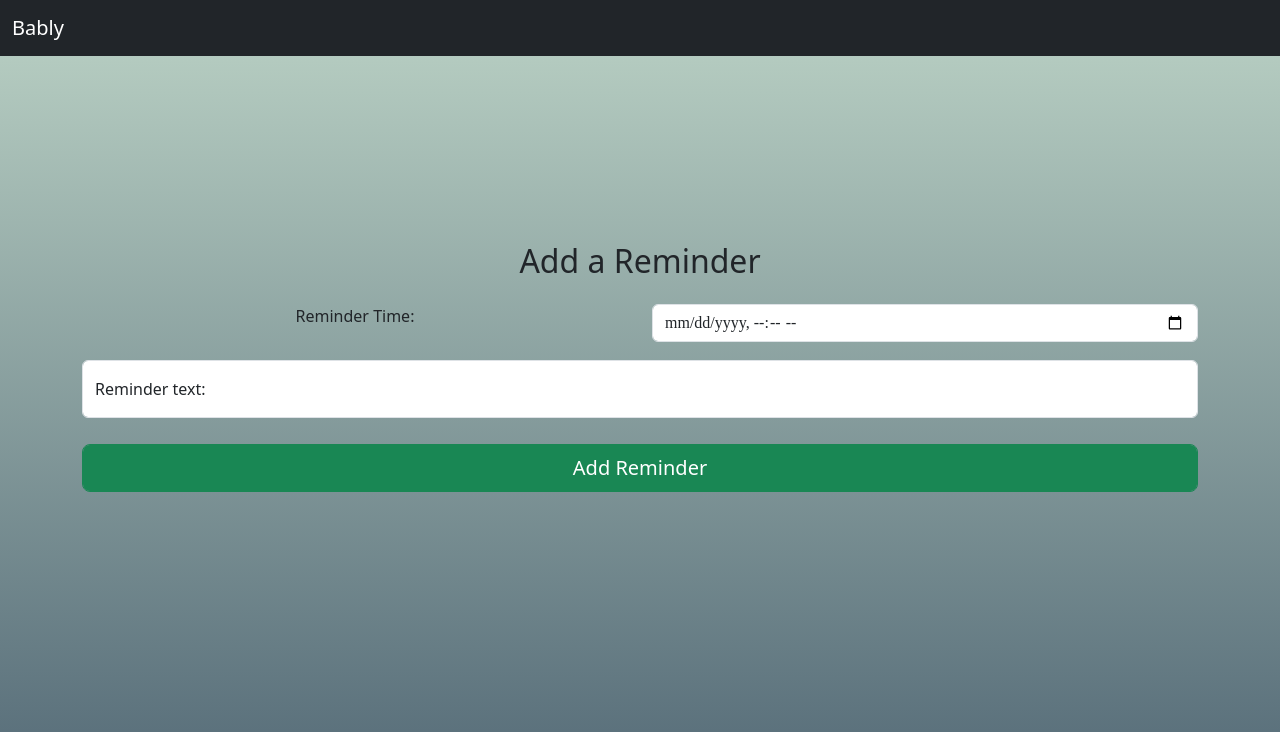
After one commit to gerardoh13/bably, a Flask app: page /reminders in a window 1280 px wide. The commit adds this page. Shown: the top 732 px of the page. Run offline with Flask 2, Linux system fonts and the light colour scheme; some libraries are stand-ins or nearby versions.

Commit message:
added reminders form

```diff
--- a/app.py
+++ b/app.py
@@ -2,8 +2,11 @@ import cloudinary.uploader
 import cloudinary.api
 import cloudinary
 import os
-from datetime import datetime, time
+
+from flask_apscheduler import APScheduler
+from datetime import datetime, time, timedelta
 from functools import wraps
+
 
 from pusher_push_notifications import PushNotifications
 from dotenv import load_dotenv
@@ -31,6 +34,12 @@ app.config['DEBUG_TB_INTERCEPT_REDIRECTS'] = False
 app.config['SECRET_KEY'] = os.environ.get('SECRET_KEY', "CATS_ARE_COOL")
 # toolbar = DebugToolbarExtension(app)
 
+scheduler = APScheduler()
+scheduler.api_enabled = True
+scheduler.init_app(app)
+scheduler.start()
+
+
 cloudinary.config(cloud_name=os.getenv('CLOUD_NAME'), api_key=os.getenv('CLOUDINARY_API_KEY'),
                       api_secret=os.getenv('CLOUDINARY_API_SECRET'))
 
@@ -38,7 +47,6 @@ beams_client = PushNotifications(
     instance_id=os.getenv('PUSHER_INSTANCE_ID'),
     secret_key=os.getenv('PUSHER_SECRET_KEY')
 )
-
 connect_db(app)
 
 # ---------------------------------------------MISC------------------------------------------------
@@ -89,15 +97,16 @@ def do_logout():
 def service_worker():
     """serve service worker file"""
     return send_file('static/service-worker.js')
-@app.route("/test_pusher")
-def test_pusher():
+
+# @app.route("/test_pusher")
+def test_pusher(message):
     response = beams_client.publish_to_interests(
         interests=['hello'],
         publish_body={
             'web': {
                 'notification': {
-                    'title': 'Hello',
-                    'body': 'Hello, World!'
+                    'title': 'Bably says:',
+                    'body': message
                 }
             }
         }
@@ -228,9 +237,9 @@ def show_feed_form():
     else:
         return render_template("feeds.html")
 
-@app.route('/register')
-def show_registration():
-    return render_template('register.html')
+# @app.route('/register')
+# def show_registration():
+#     return render_template('register.html')
 
 
 @app.route('/api/feeds/<int:feed_id>')
@@ -271,7 +280,15 @@ def update_cupcakes(feed_id):
 @app.route('/calendar')
 @login_required
 def show_calendar():
-    test_pusher()
+    # test_pusher()
+    # date_and_time = datetime.now()
+    # time_change = timedelta(minutes=1)
+    # new_time = date_and_time + time_change
+
+    # scheduler.add_job(id="1", func=test_pusher, trigger='date', run_date=new_time)
+    print('***********************************')
+    print(__name__)
+
     return render_template('calendar.html')
 
 
@@ -295,6 +312,7 @@ def fetch_feeds():
 
 @app.route("/upload", methods=['POST'])
 # @cross_origin()
+@login_required
 def upload_file():
     app.logger.info('in upload route')
     upload_result = None
@@ -303,3 +321,7 @@ def upload_file():
         if file_to_upload:
             upload_result = cloudinary.uploader.upload(file_to_upload)
             return jsonify(upload_result)
+
+@app.route("/reminders")
+def show_reminders():
+    return render_template("reminders.html")
--- /dev/null
+++ b/static/reminders.js
@@ -0,0 +1,17 @@
+document.getElementById("reminderForm").addEventListener("submit", async (e) => {
+    e.preventDefault()
+    let dt = document.getElementById('rDateTime').value
+    let msg = document.getElementById('msg').value
+    console.log(dt)
+    console.log(msg)
+    let newReminder = {
+        id: "test1",
+        func: "app:test_pusher",
+        trigger: "date",
+        run_date: dt,
+        args: [msg]
+
+    }
+    let remRes = await axios.post("/scheduler/jobs", {...newReminder})
+    console.log(remRes)
+})
--- a/templates/feeds.html
+++ b/templates/feeds.html
@@ -8,12 +8,12 @@
     <input type="radio" class="btn-check method" name="method" id="nursing" autocomplete="off" value="nursing" />
     <label class="btn btn-outline-secondary radioLabel" for="nursing">Nursing</label>
 
-    <div class="form-floatin row mt-3">
+    <div class="row mt-3">
         <div class="col">
             <label for="fed_at">Start Time:</label>
         </div>
         <div class="col">
-            <input class="form-control" type="datetime-local" name="fed_at" id="fed_at">
+            <input class="form-control" type="datetime-local" name="fed_at" id="fed_at" required>
         </div>
     </div>
 
--- a/templates/home.html
+++ b/templates/home.html
@@ -73,9 +73,9 @@
 </div>
 
 <div class="card text-bg-info mb-3">
-  <a class="cardLink" href="/feeds">
+  <a class="cardLink" href="/reminders">
     <div class="card-body">
-      <h5 class="card-title">Growth</h5>
+      <h5 class="card-title">Reminders</h5>
     </div>
   </a>
 </div>
--- /dev/null
+++ b/templates/reminders.html
@@ -0,0 +1,21 @@
+{% extends 'base.html' %}
+{% block content %}
+<h2 class="my-4">Add a Reminder</h2>
+<form  id="reminderForm">
+    <div class="row mt-3">
+        <div class="col">
+            <label for="fed_at">Reminder Time:</label>
+        </div>
+        <div class="col">
+            <input class="form-control" type="datetime-local" name="rDateTime" id="rDateTime" required>
+        </div>
+    </div>
+
+        <div class="form-floating mt-2">
+                <input type="text" name="msg" id="msg" class="form-control" placeholder="text" required>
+                <label for="msg">Reminder text:</label>
+        </div>
+    <button class="btn btn-success btn-lg form-control mt-3">Add Reminder</button>
+</form>
+<script src="/static/reminders.js"></script>
+{% endblock %}
```
Also changed, not shown: templates/feed.html (deleted, +0 -10 lines).
